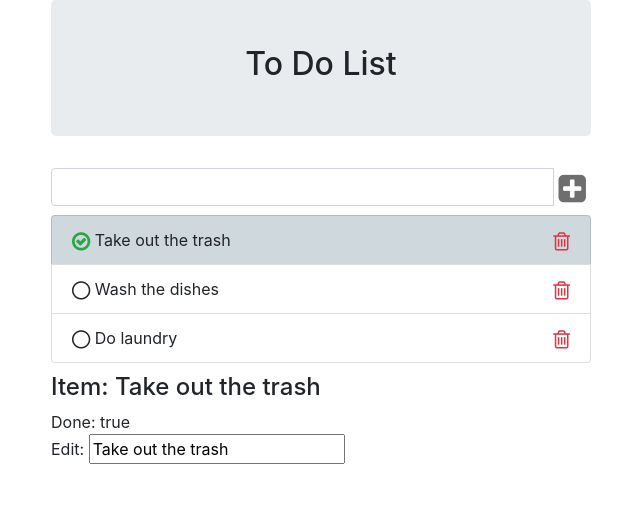
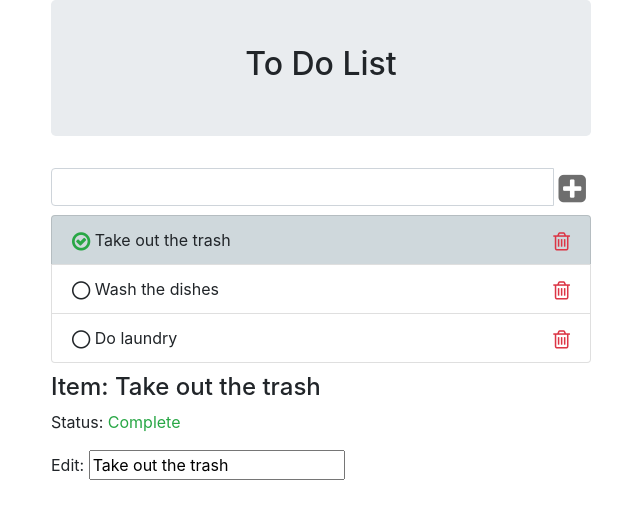
Before and after one commit to kevinlj246/todo-list, an Angular app in the folder todo-app/: page / in a window 1280 px wide. Both pictures are taken after a click on the element 400 px from the left and 240 px from the top of the page. Shown: the top 518 px of the page, without its empty margins (319-959 px from the left). Built offline with nearby package versions, Linux system fonts and the light colour scheme.

Commit message:
Text validation and detail styling

```diff
--- a/todo-app/src/app/todo/todo.component.html
+++ b/todo-app/src/app/todo/todo.component.html
@@ -3,10 +3,14 @@
 </div>
 
 <div class="input-group">
-    <input type="text" class="form-control" [value]="newItem" (input)="newItemChanged($event)">
-    <div class="input-group-addon hover-cursor" (click)="addItem(newItem)">
+    <input name="name" type="text" class="form-control" [value]="newItem" (input)="newItemChanged($event)"
+    required minlength="4" [(ngModel)]="newItem" #name="ngModel" >
+    <div class="input-group-addon hover-cursor" (click)="addItem(newItem); name.reset()">
         <i class="fa fa-plus-square fa-2x" style="margin:5px 5px"></i>
     </div>
+</div>
+<div *ngIf="name?.errors.required && (name.dirty || name.touched) && !newItem" class="alert alert-danger" >
+    Item name is required.
 </div>
 
 <div style="margin:5px 0px">
@@ -23,7 +27,9 @@
     </ul>
     <div style="margin:10px 0px" *ngIf="selectedItem">
         <h4>Item: {{selectedItem.name}}</h4>
-            <div><span>Done: </span>{{selectedItem.isToggled}}</div>
+            <ng-template *ngIf="selectedItem.isToggled; then done; else notDone"></ng-template>
+            <ng-template #done><p><span>Status: </span><span class="text-success">Complete</span></p></ng-template>
+            <ng-template #notDone><p><span>Status: </span><span class="text-danger">Incomplete</span></p></ng-template>
             <div>
                 <label>Edit:
                 <input [(ngModel)]="selectedItem.name" placeholder="name"/>
--- a/todo-app/src/app/todo/todo.component.ts
+++ b/todo-app/src/app/todo/todo.component.ts
@@ -21,8 +21,10 @@ export class TodoComponent implements OnInit {
   }
 
   addItem(name: string){
-    let item = new ItemComponent(name, false);
-    this.toDoList.push(item);
+    if(name){
+      let item = new ItemComponent(name, false);
+      this.toDoList.push(item);
+    }
   }
 
   newItemChanged(event: KeyboardEvent): void {
```
Also changed, not shown: todo-app/src/app/app.module.ts (+5 -2 lines).
